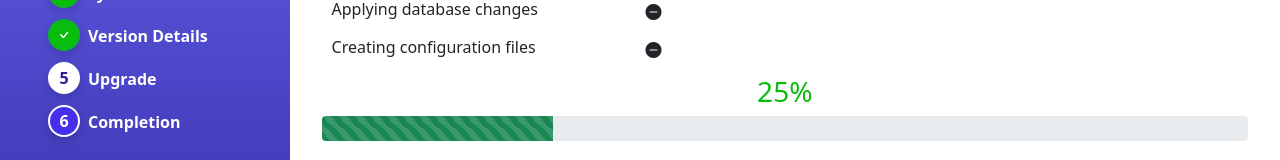
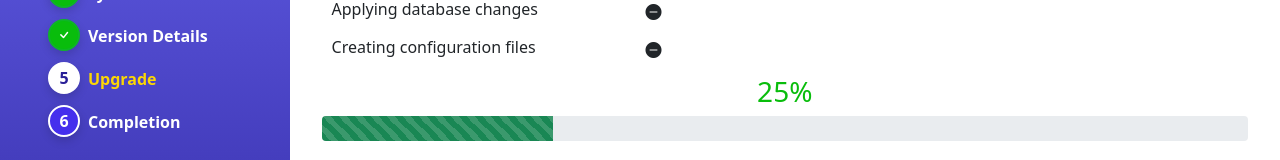
Before and after one commit to Info-2022/InfoHRM, a React (Create React App) app: page /upgrade in a window 1280 px wide. Shown: the part 261-421 px from the top of the page. Built offline with nearby package versions, Linux system fonts and the light colour scheme.

Commit message:
Update upgrade.js

```diff
--- a/src/components/Upgrade Installation/upgrade.js
+++ b/src/components/Upgrade Installation/upgrade.js
@@ -30,7 +30,7 @@ export default function Upgrade() {
                     <span className='count countSuccess'><i class="bi bi-check"></i></span>
                     <h1>Version Details</h1>
                     <span className='count countSuccess'><i class="bi bi-check"></i></span>
-                    <h1>Upgrade</h1>
+                    <h1 className='activehead'>Upgrade</h1>
                     <span className='count countActive'>5</span>
                     <h1>Completion</h1>
                     <span className='count'>6</span>
```
